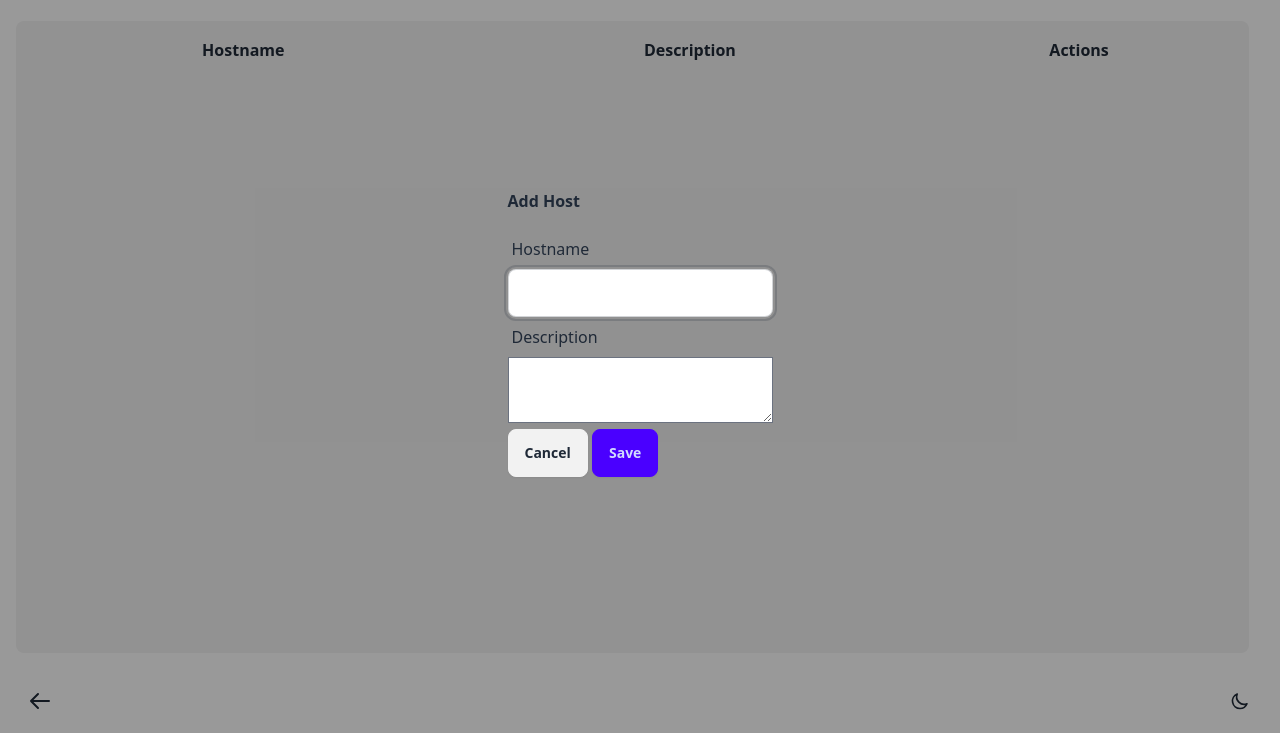
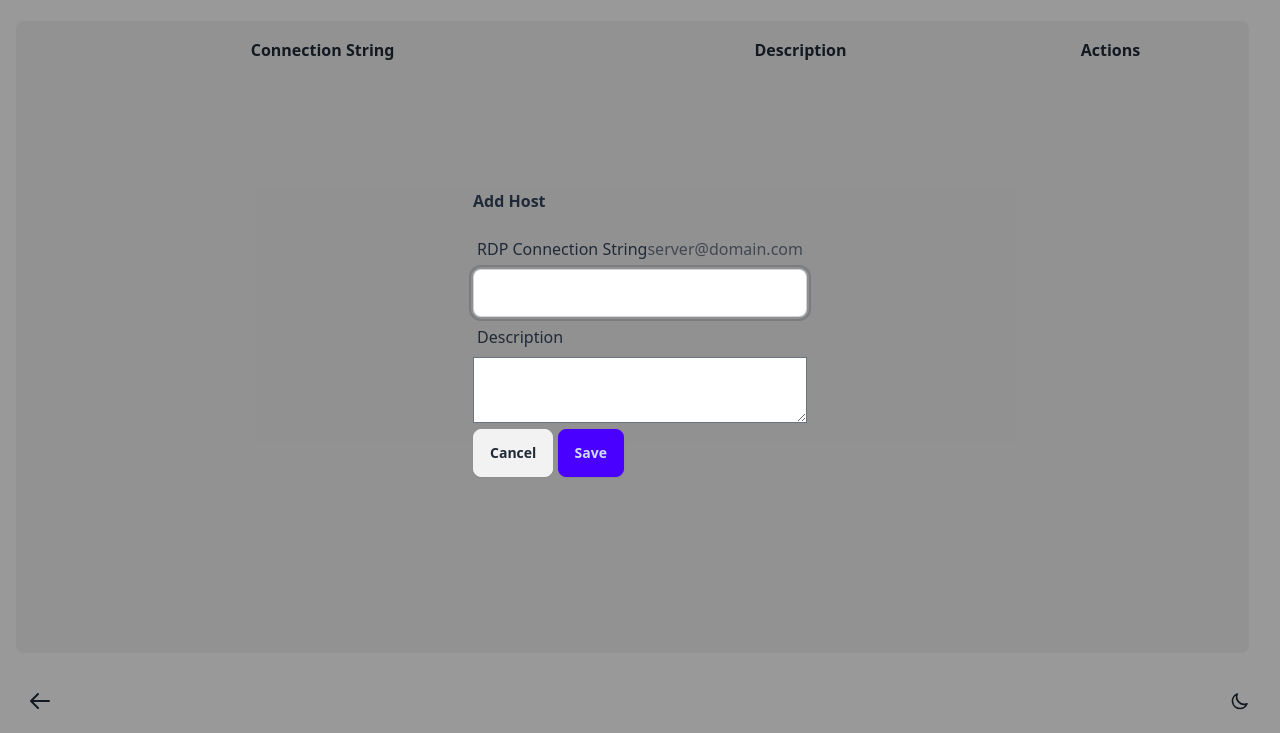
Before and after one commit to Swatto86/connectx, a website built with Vite: page hosts.html in a window 1280 px wide. Both pictures are taken after a click on the button "Add Host". Shown: the part 67-800 px from the top of the page. Built offline with nearby package versions, Linux system fonts and the light colour scheme.

```diff
--- a/hosts.html
+++ b/hosts.html
@@ -27,7 +27,7 @@
           <table class="table w-full" id="hostsTable">
             <thead>
               <tr>
-                <th class="text-center w-[30%]">Hostname</th>
+                <th class="text-center w-[30%]">Connection String</th>
                 <th class="text-center w-[50%]">Description</th>
                 <th class="text-center w-[20%]">Actions</th>
               </tr>
@@ -81,14 +81,24 @@
       </div>
 
       <dialog id="hostModal" class="modal">
-        <div class="modal-box mt-24">
+        <div class="modal-box mt-24 max-w-2xl w-11/12 resize overflow-auto">
           <h3 class="font-bold text-lg mb-4" id="modalTitle">Add Host</h3>
           <form id="hostForm" class="space-y-4" autocomplete="off">
             <div>
               <label class="label">
-                <span class="label-text">Hostname</span>
+                <span class="label-text">RDP Connection String</span>
+                <span class="label-text-alt text-xs opacity-70">server@domain.com</span>
               </label>
-              <input type="text" id="hostname" name="hostname" class="input input-bordered w-full" required autocomplete="off" />
+              <input
+                type="email"
+                id="hostname"
+                name="hostname"
+                class="input input-bordered w-full"
+                required
+                autocomplete="off"
+                pattern="[a-zA-Z0-9.!#$%&'*+/=?^_`{|}~-]+@[a-zA-Z0-9](?:[a-zA-Z0-9-]{0,61}[a-zA-Z0-9])?(?:\.[a-zA-Z0-9](?:[a-zA-Z0-9-]{0,61}[a-zA-Z0-9])?)*\.[a-zA-Z]{2,}"
+                title="Please enter a valid hostname (e.g., server@domain.com)"
+              />
             </div>
             <div>
               <label class="label">
--- a/src/hosts.ts
+++ b/src/hosts.ts
@@ -33,8 +33,16 @@
   document.getElementById("hostForm")?.addEventListener("submit", async (e) => {
     e.preventDefault();
 
+    const hostnameInput = document.getElementById("hostname") as HTMLInputElement;
+    const email = hostnameInput.value.trim();
+
+    if (!isValidEmail(email)) {
+      alert("Please enter a valid connection string in the format: server@domain.com");
+      return;
+    }
+
     const host: Host = {
-      hostname: (document.getElementById("hostname") as HTMLInputElement).value,
+      hostname: email,
       description: (document.getElementById("description") as HTMLTextAreaElement).value,
     };
 
@@ -146,6 +154,16 @@
   modal.showModal();
 };
 
+function isValidEmail(email: string): boolean {
+  // This regex validates email format:
+  // - Local part can contain letters, numbers, and certain special characters
+  // - Must have @ symbol
+  // - Domain part follows normal domain rules
+  // - TLD must be at least 2 characters
+  const emailRegex = /^[a-zA-Z0-9.!#$%&'*+/=?^_`{|}~-]+@[a-zA-Z0-9](?:[a-zA-Z0-9-]{0,61}[a-zA-Z0-9])?(?:\.[a-zA-Z0-9](?:[a-zA-Z0-9-]{0,61}[a-zA-Z0-9])?)*\.[a-zA-Z]{2,}$/;
+  return emailRegex.test(email) && email.length <= 254; // RFC 5321
+}
+
 declare global {
   interface Window {
     editHost: (hostname: string) => void;
```
